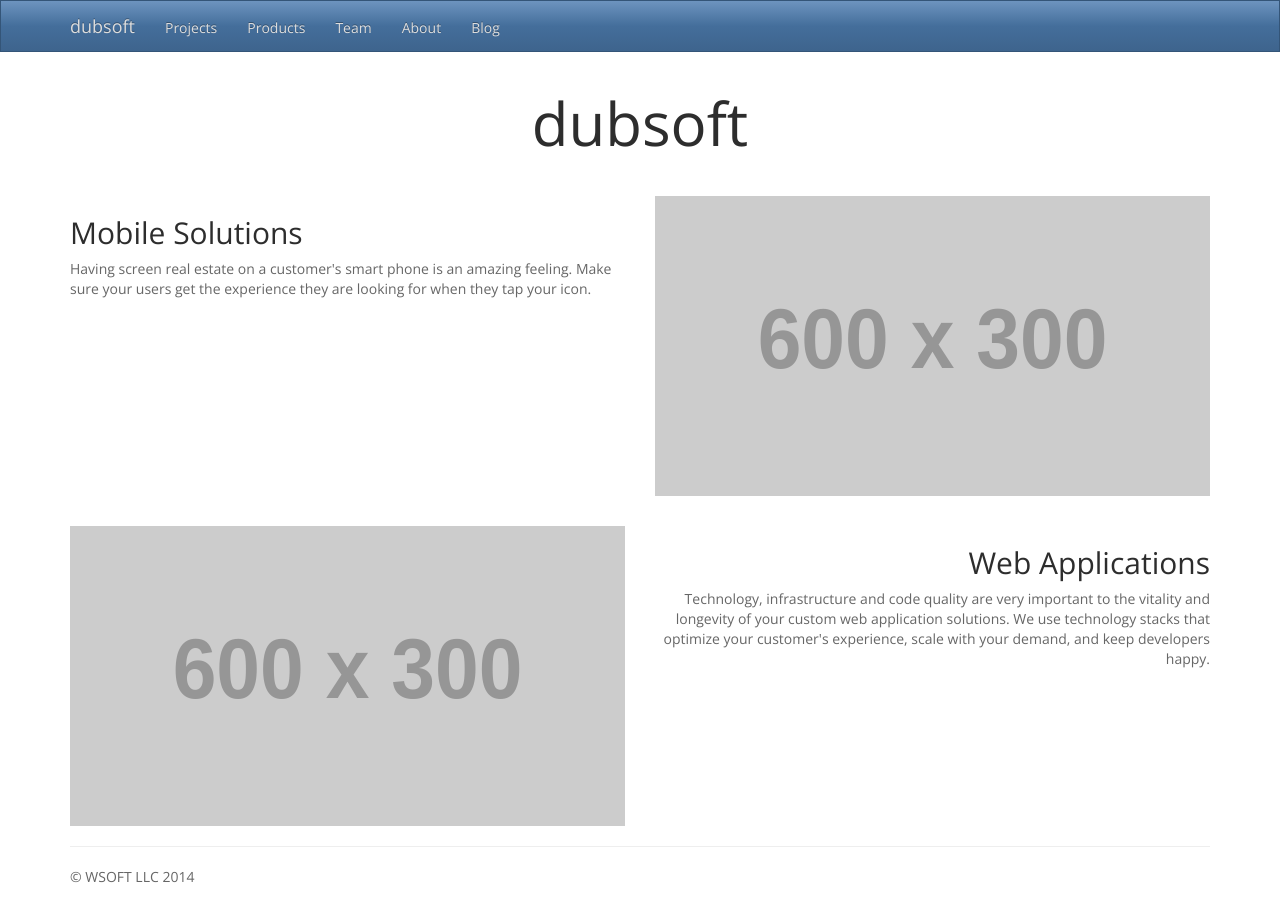
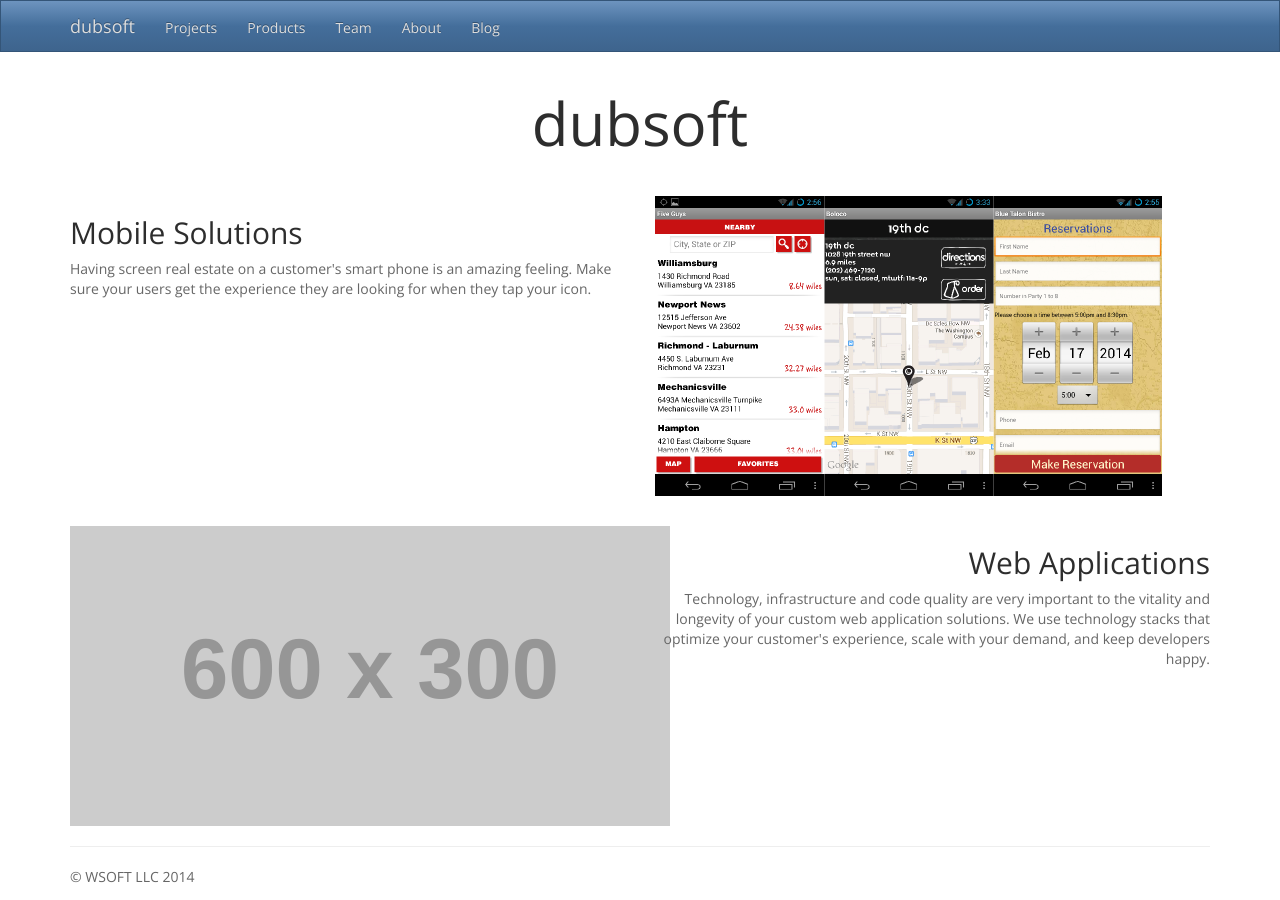
Before and after one commit to dubsoft/dubsoft-www, a Jekyll site: the page built from index.html, in a window 1280 px wide. Built offline with Jekyll 4.4.1, drawn with Linux system fonts in a browser that asks for light colours; nearby versions of some CDN libraries; Markdown is read by kramdown in place of the engine named in the settings.

Commit message:
Add mobile applications

```diff
--- a/_data/features.yml
+++ b/_data/features.yml
@@ -1,4 +1,5 @@
 - title: Mobile Solutions
+  image: mobile_apps.png
   blurb: Having screen real estate on a customer's smart phone is an amazing
          feeling. Make sure your users get the experience they are looking
          for when they tap your icon.
--- a/index.html
+++ b/index.html
@@ -24,10 +24,9 @@
   {% capture i %}
     <div class="col-md-6">
       <img height="300px"
-               width="100%"
                src="
       {% if f.image %}
-        {{ f.image }}
+        /images/{{ f.image }}
       {% else %}
         http://placehold.it/600x300.jpg
       {% endif %}
```
Also changed, not shown: images/mobile_apps.png (added), vector/mobile_apps.svg (added).
